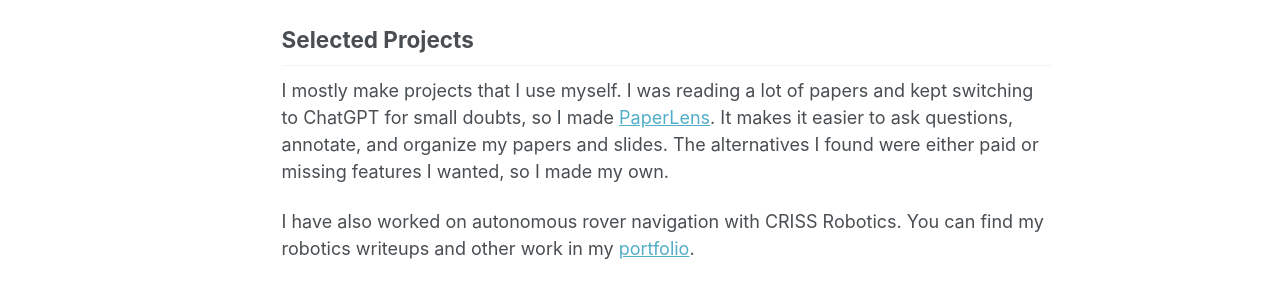
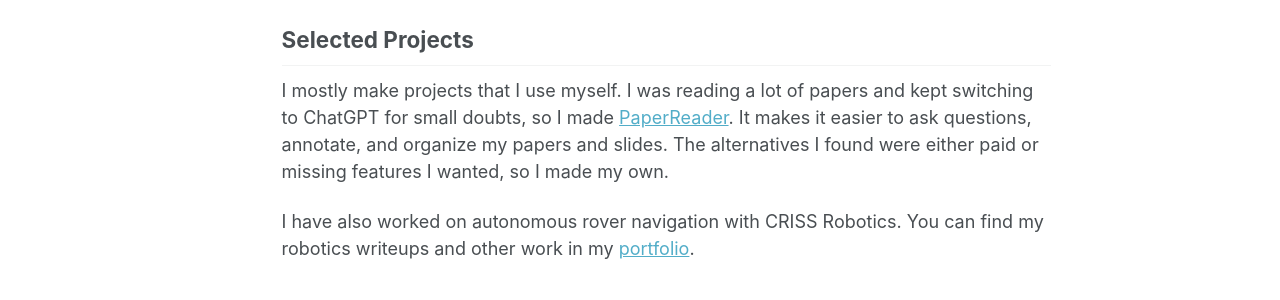
Before and after one commit to achaudhary2304/achaudhary2304.github.io, a Jekyll site: the page built from _pages/about.md, in a window 1280 px wide and 1388 px high. Shown: the part 721-1021 px from the top of the window. Built offline with Jekyll 4.4.1, drawn with Linux system fonts in a browser that asks for light colours; a script that is not in the unit is left out.

Commit message:
Rename PaperLens to PaperReader

```diff
--- a/_pages/about.md
+++ b/_pages/about.md
@@ -23,6 +23,6 @@ Worked on computer vision pipelines for depth estimation, segmentation, and pers
 
 ## Selected Projects
 
-I mostly make projects that I use myself. I was reading a lot of papers and kept switching to ChatGPT for small doubts, so I made [PaperLens](https://github.com/achaudhary2304/paperreader). It makes it easier to ask questions, annotate, and organize my papers and slides. The alternatives I found were either paid or missing features I wanted, so I made my own.
+I mostly make projects that I use myself. I was reading a lot of papers and kept switching to ChatGPT for small doubts, so I made [PaperReader](https://github.com/achaudhary2304/paperreader). It makes it easier to ask questions, annotate, and organize my papers and slides. The alternatives I found were either paid or missing features I wanted, so I made my own.
 
 I have also worked on autonomous rover navigation with CRISS Robotics. You can find my robotics writeups and other work in my [portfolio]({{ '/portfolio/' | relative_url }}).
```
Also changed, not shown: _portfolio/paperlens.md (+1 -1 lines).
